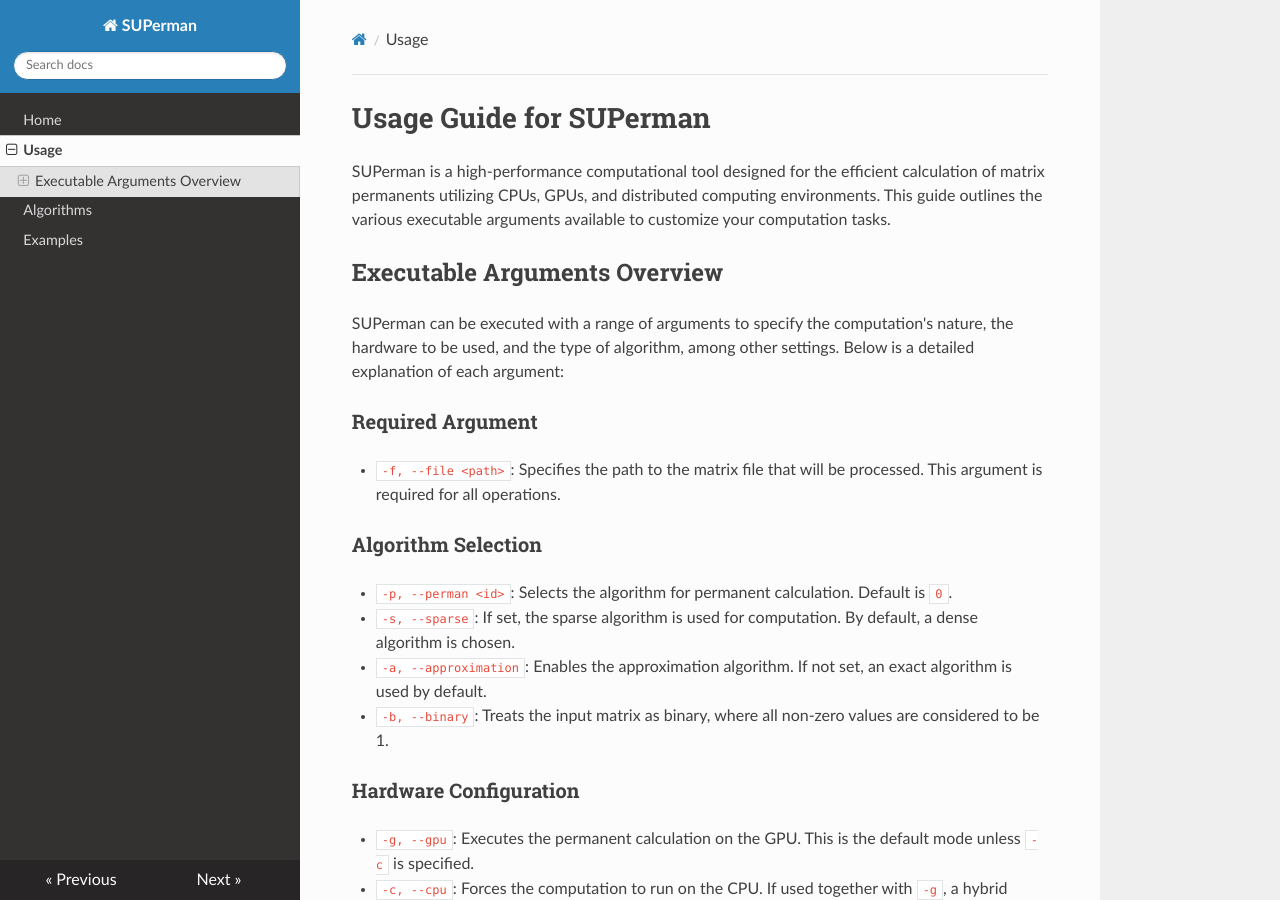
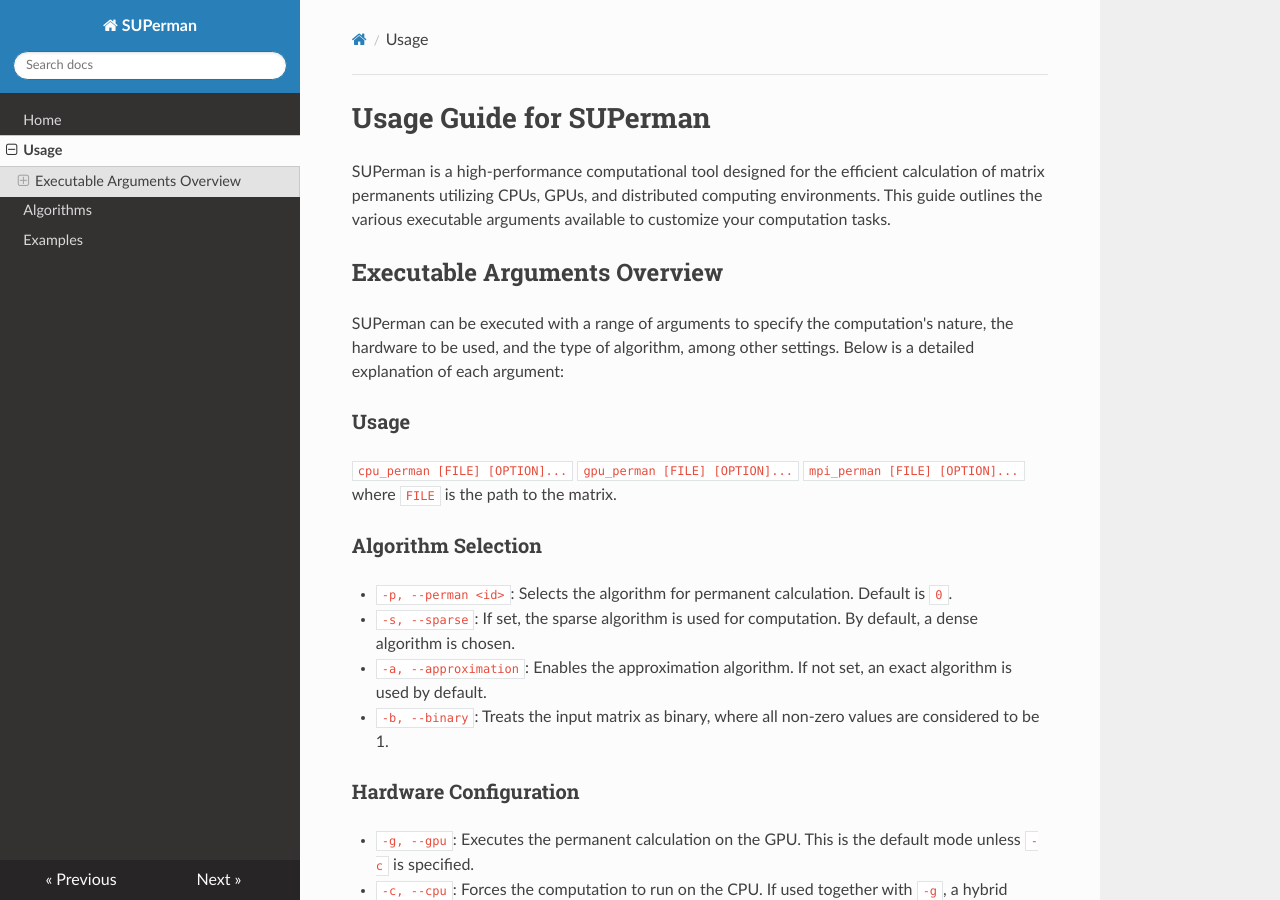
Before and after one commit to delbek/SUPerman, an MkDocs documentation site: the page built from docs/usage.md, in a window 1280 px wide and 900 px high. Built offline with MkDocs 1.6.1, drawn with Linux system fonts in a browser that asks for light colours; nearby versions of some CDN libraries.

Commit message:
fixed grid argument (was -g, is now -i) and updated filepath argument in docs/usage.md

```diff
--- a/docs/usage.md
+++ b/docs/usage.md
@@ -6,9 +6,12 @@
 
 SUPerman can be executed with a range of arguments to specify the computation's nature, the hardware to be used, and the type of algorithm, among other settings. Below is a detailed explanation of each argument:
 
-### Required Argument
+### Usage
 
-- `-f, --file <path>`: Specifies the path to the matrix file that will be processed. This argument is required for all operations.
+`cpu_perman [FILE] [OPTION]...`
+`gpu_perman [FILE] [OPTION]...`
+`mpi_perman [FILE] [OPTION]...`
+where `FILE` is the path to the matrix.
 
 ### Algorithm Selection
 
```
Also changed, not shown: 1 other file.
